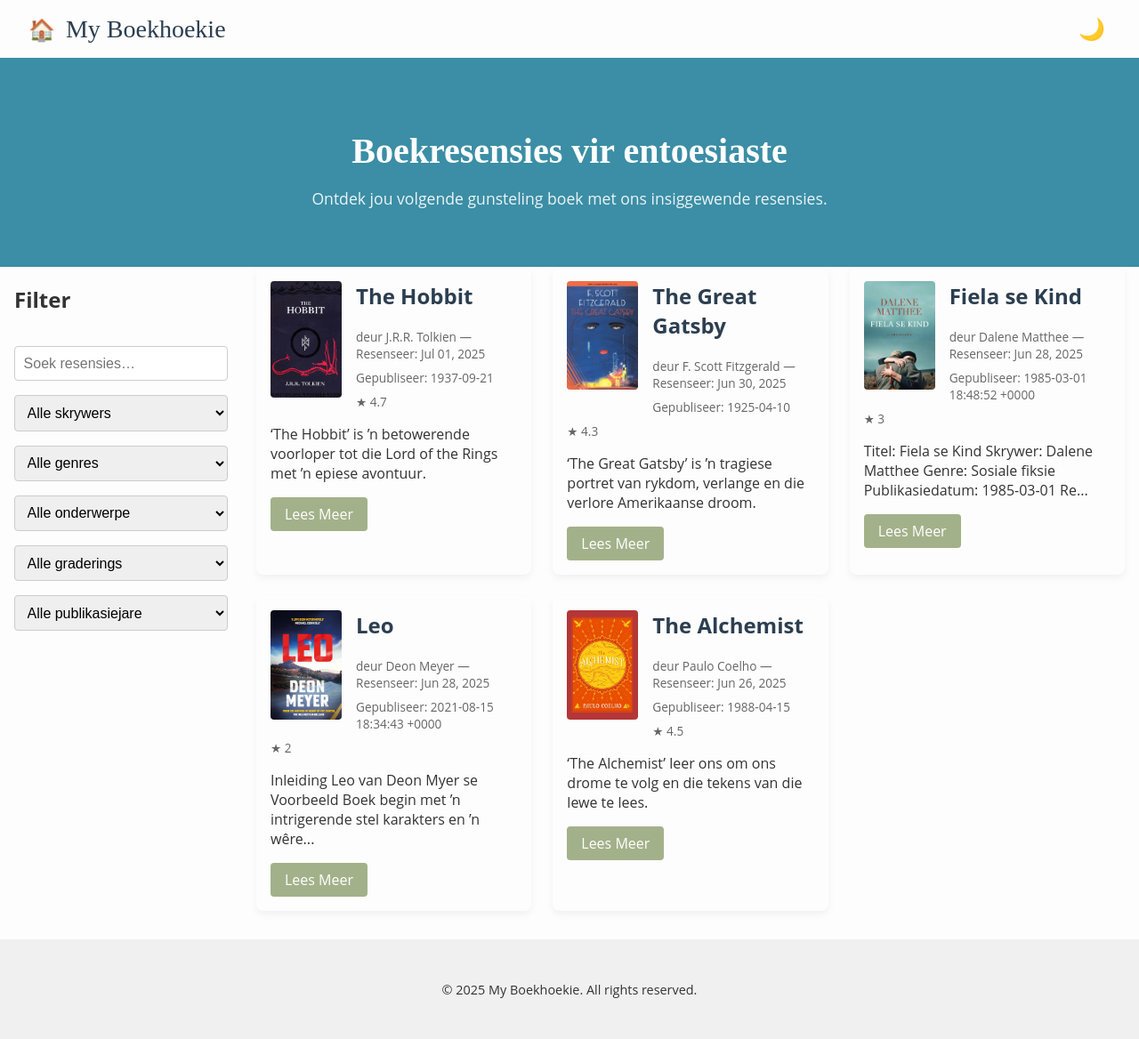
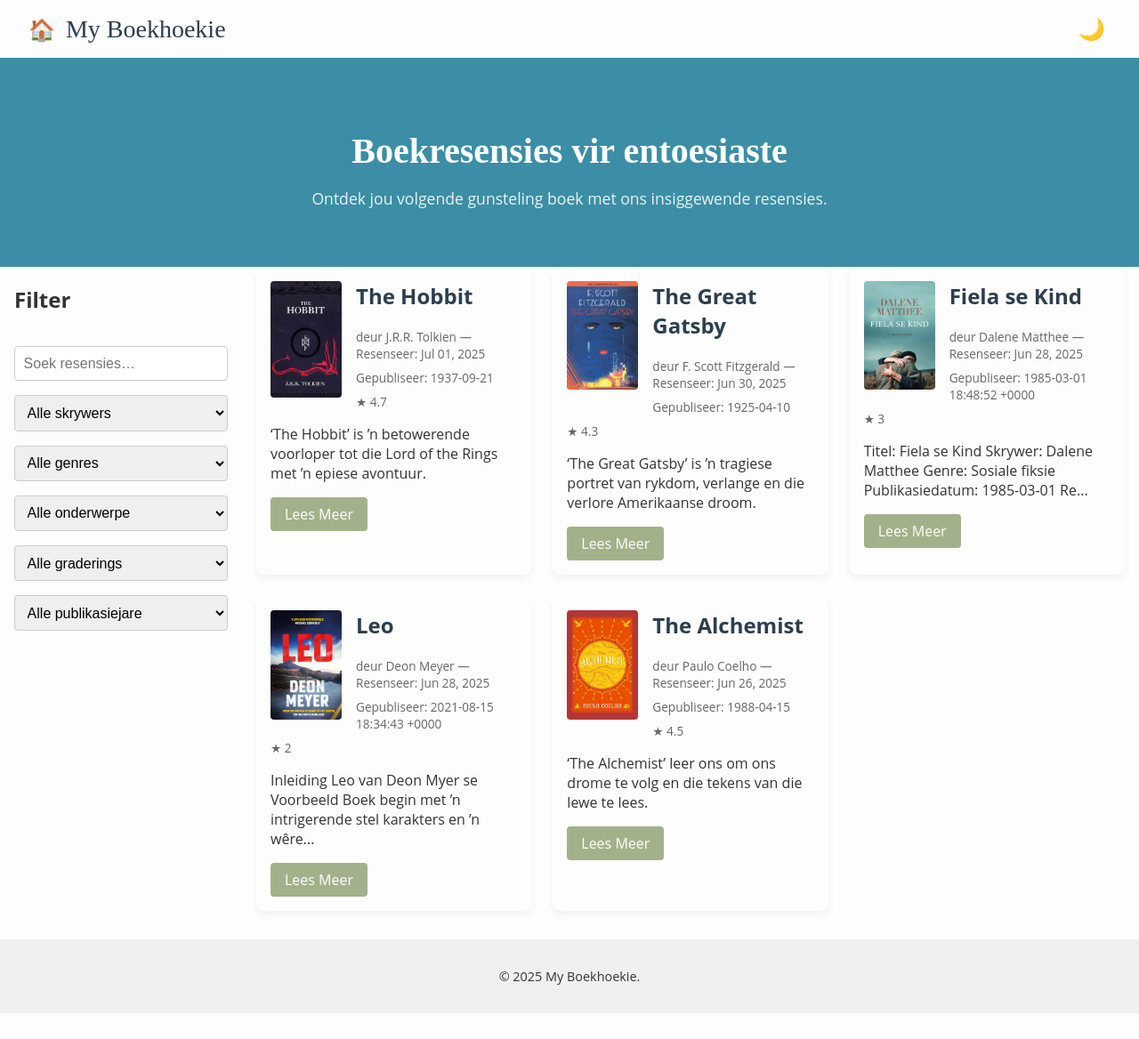
Before and after one commit to obelaiquality/nini_bennet_moll, a Jekyll site: the page built from index.html, in a window 1280 px wide. Shown: the whole page at 89% size. Built offline with Jekyll 4.4.1, drawn with Linux system fonts in a browser that asks for light colours; after the commit the page ends 1139 px from its top, so only the background shows below that.

Commit message:
Update default.html

```diff
--- a/_layouts/default.html
+++ b/_layouts/default.html
@@ -2,25 +2,17 @@
 <html lang="en">
 <head>
   <meta charset="utf-8">
-  <meta name="viewport" content="width=device-width, initial-scale=1">
-
   <title>{{ page.title }} | {{ site.title }}</title>
-
-  <!-- Favicon -->
-  <link rel="icon" href="{{ '/assets/images/favicon.png' | relative_url }}" type="image/png">
-  <link rel="shortcut icon" href="{{ '/assets/images/favicon.png' | relative_url }}" type="image/png">
-
-  <!-- Main stylesheet -->
+  <meta name="viewport" content="width=device-width,initial-scale=1">
   <link rel="stylesheet" href="{{ '/assets/css/style.css' | relative_url }}">
 </head>
-
-<body class="{{ page.layout }}">
+<body class="{{ site.theme | default: 'theme-light' }}">
   <header class="site-header">
     <div class="site-branding">
-      <a href="{{ '/' | relative_url }}" class="site-logo">🏠</a>
-      <a href="{{ '/' | relative_url }}" class="site-title">{{ site.title }}</a>
+      <span class="site-logo">🏠</span>
+      <a class="site-title" href="{{ '/' | relative_url }}">{{ site.title }}</a>
     </div>
-    <button id="theme-toggle" class="theme-toggle" aria-label="Toggle dark mode">🌙</button>
+    <button class="theme-toggle" id="dark-toggle">🌙</button>
   </header>
 
   <main>
@@ -28,10 +20,9 @@
   </main>
 
   <footer class="site-footer">
-    <p>© {{ "now" | date: "%Y" }} {{ site.title }}. All rights reserved.</p>
+    &copy; {{ site.time | date: "%Y" }} {{ site.title }}.
   </footer>
 
-  <!-- Site scripts -->
   <script src="{{ '/assets/js/main.js' | relative_url }}"></script>
 </body>
 </html>
```
